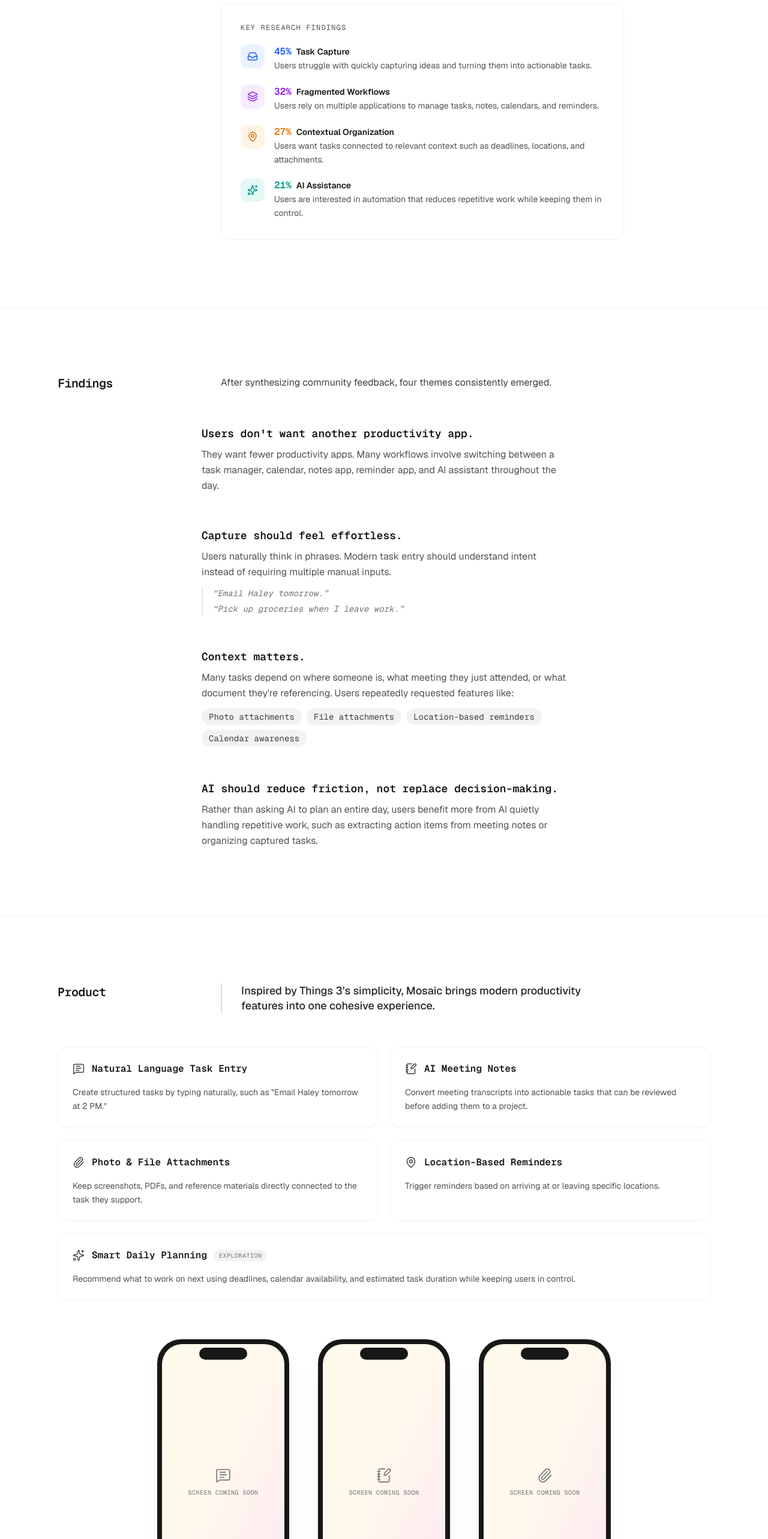
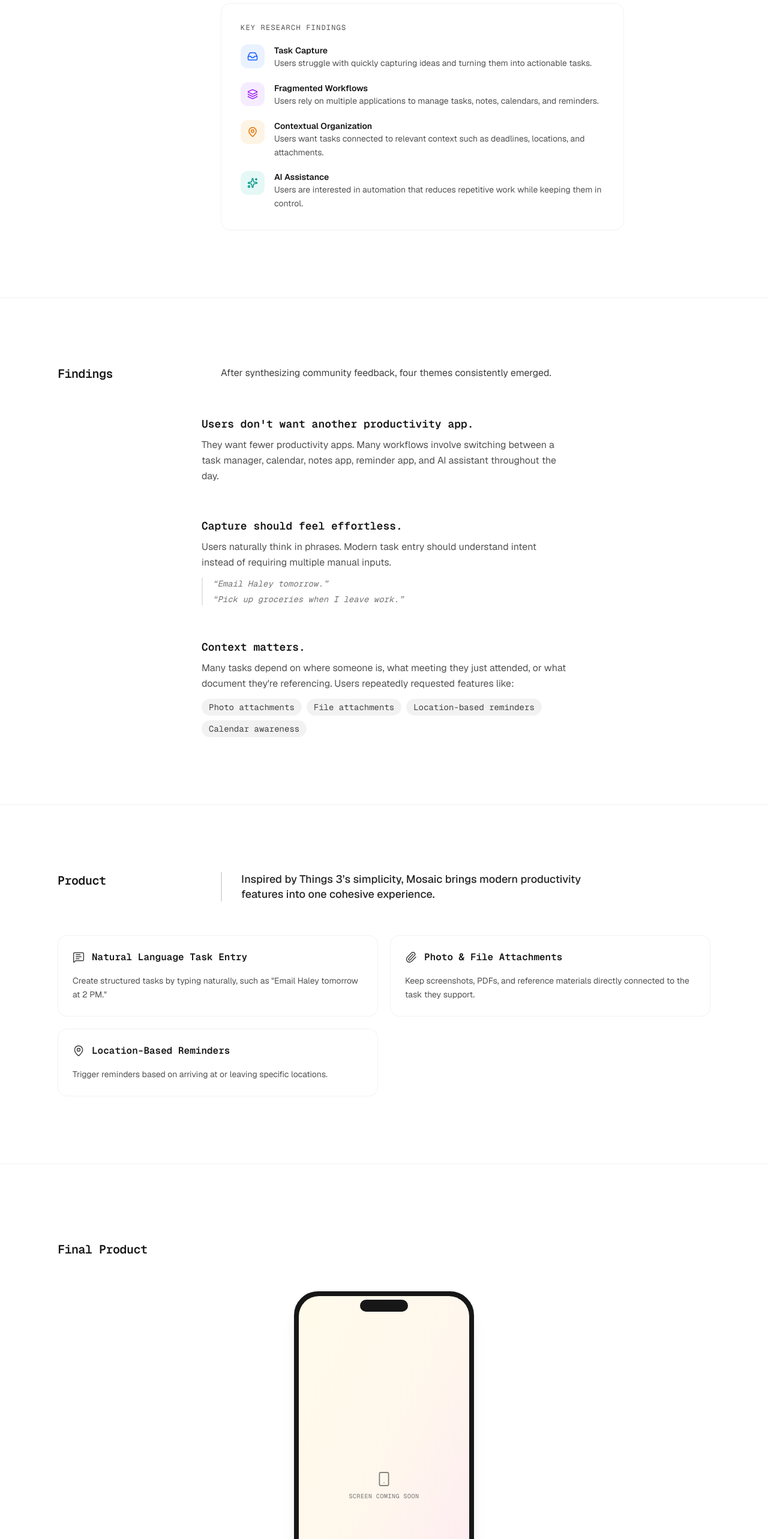
Before and after one commit to shivaniparimi/shivani-portfolio, a Next.js app: page /projects/mosaic in a window 1280 px wide. Shown: the part 2760-5326 px from the top of the page at 60% size. Built offline with nearby package versions, Linux system fonts and the light colour scheme.

Commit message:
case study update

```diff
--- a/app/projects/mosaic/_components/FeatureList.tsx
+++ b/app/projects/mosaic/_components/FeatureList.tsx
@@ -1,4 +1,4 @@
-import { MessageSquareText, NotebookPen, Paperclip, MapPin, Sparkles } from "lucide-react";
+import { MessageSquareText, Paperclip, MapPin } from "lucide-react";
 import type { LucideIcon } from "lucide-react";
 import Reveal from "@/components/case-study/Reveal";
 
@@ -17,12 +17,6 @@ const features: Feature[] = [
       'Create structured tasks by typing naturally, such as "Email Haley tomorrow at 2 PM."',
   },
   {
-    icon: NotebookPen,
-    title: "AI Meeting Notes",
-    description:
-      "Convert meeting transcripts into actionable tasks that can be reviewed before adding them to a project.",
-  },
-  {
     icon: Paperclip,
     title: "Photo & File Attachments",
     description:
@@ -33,24 +27,13 @@ const features: Feature[] = [
     title: "Location-Based Reminders",
     description: "Trigger reminders based on arriving at or leaving specific locations.",
   },
-  {
-    icon: Sparkles,
-    title: "Smart Daily Planning",
-    description:
-      "Recommend what to work on next using deadlines, calendar availability, and estimated task duration while keeping users in control.",
-    tag: "Exploration",
-  },
 ];
 
 export default function FeatureList() {
   return (
     <div className="grid grid-cols-1 gap-5 sm:grid-cols-2">
       {features.map((f, i) => (
-        <Reveal
-          key={f.title}
-          delay={(i % 2) * 0.08}
-          className={i === features.length - 1 ? "sm:col-span-2" : ""}
-        >
+        <Reveal key={f.title} delay={(i % 2) * 0.08}>
           <div className="h-full rounded-2xl border border-black/5 bg-white/50 p-6 backdrop-blur-md dark:border-white/10 dark:bg-white/[0.04]">
             <div className="mb-4 flex items-center gap-3">
               <f.icon
--- a/app/projects/mosaic/_components/FindingsList.tsx
+++ b/app/projects/mosaic/_components/FindingsList.tsx
@@ -31,11 +31,6 @@ const findings: Finding[] = [
       "Location-based reminders",
       "Calendar awareness",
     ],
-  },
-  {
-    number: "04",
-    title: "AI should reduce friction, not replace decision-making.",
-    body: "Rather than asking AI to plan an entire day, users benefit more from AI quietly handling repetitive work, such as extracting action items from meeting notes or organizing captured tasks.",
   },
 ];
 
--- a/app/projects/mosaic/page.tsx
+++ b/app/projects/mosaic/page.tsx
@@ -4,9 +4,6 @@ import Image from "next/image";
 import {
   ArrowLeft,
   Smartphone,
-  MessageSquareText,
-  NotebookPen,
-  Paperclip,
   Inbox,
   Layers,
   MapPin,
@@ -196,7 +193,6 @@ export default function MosaicCaseStudy() {
               <div className="space-y-5">
                 {[
                   {
-                    stat: "45%",
                     label: "Task Capture",
                     description:
                       "Users struggle with quickly capturing ideas and turning them into actionable tasks.",
@@ -205,7 +201,6 @@ export default function MosaicCaseStudy() {
                     bg: "bg-blue-500/10",
                   },
                   {
-                    stat: "32%",
                     label: "Fragmented Workflows",
                     description:
                       "Users rely on multiple applications to manage tasks, notes, calendars, and reminders.",
@@ -214,7 +209,6 @@ export default function MosaicCaseStudy() {
                     bg: "bg-purple-500/10",
                   },
                   {
-                    stat: "27%",
                     label: "Contextual Organization",
                     description:
                       "Users want tasks connected to relevant context such as deadlines, locations, and attachments.",
@@ -223,7 +217,6 @@ export default function MosaicCaseStudy() {
                     bg: "bg-amber-500/10",
                   },
                   {
-                    stat: "21%",
                     label: "AI Assistance",
                     description:
                       "Users are interested in automation that reduces repetitive work while keeping them in control.",
@@ -239,14 +232,9 @@ export default function MosaicCaseStudy() {
                       <f.icon size={18} strokeWidth={2} className={f.color} aria-hidden="true" />
                     </div>
                     <div className="min-w-0">
-                      <div className="flex items-baseline gap-2">
-                        <span className={`font-mono text-base font-semibold ${f.color}`}>
-                          {f.stat}
-                        </span>
-                        <p className="text-sm font-semibold text-neutral-900 dark:text-white">
-                          {f.label}
-                        </p>
-                      </div>
+                      <p className="text-sm font-semibold text-neutral-900 dark:text-white">
+                        {f.label}
+                      </p>
                       <p className="text-sm leading-relaxed text-neutral-600 dark:text-neutral-400">
                         {f.description}
                       </p>
@@ -294,19 +282,6 @@ export default function MosaicCaseStudy() {
         <Container width="wide" className="mt-14">
           <FeatureList />
         </Container>
-        <Container width="wide" className="mt-16">
-          <div className="flex snap-x snap-mandatory gap-8 overflow-x-auto pb-2 sm:flex-wrap sm:justify-center sm:gap-12 sm:overflow-visible sm:pb-0">
-            <Reveal className="shrink-0 snap-center">
-              <PhonePlaceholder icon={MessageSquareText} caption="Natural language capture" />
-            </Reveal>
-            <Reveal delay={0.08} className="shrink-0 snap-center">
-              <PhonePlaceholder icon={NotebookPen} caption="AI meeting notes" />
-            </Reveal>
-            <Reveal delay={0.16} className="shrink-0 snap-center">
-              <PhonePlaceholder icon={Paperclip} caption="Attachments" />
-            </Reveal>
-          </div>
-        </Container>
       </section>
 
       {/* 06 — Final Product */}
```
